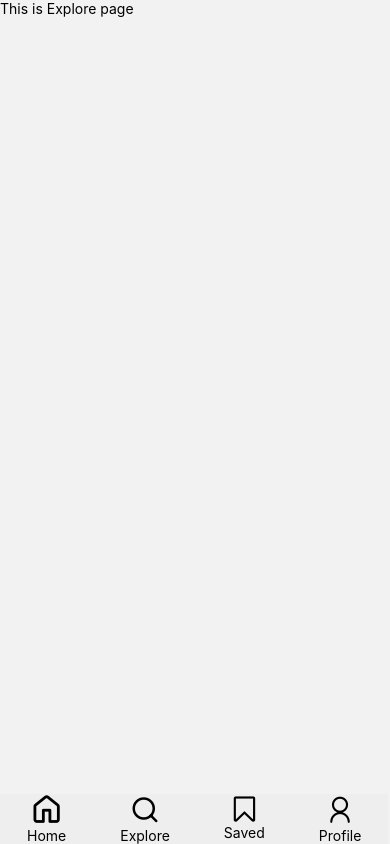
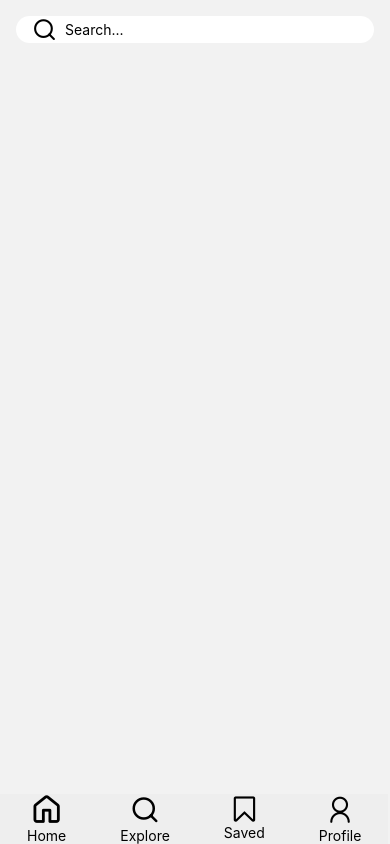
Before and after one commit to amirsadriofficial/News-App, a React Native app: screen /Explore in a window 390 px wide. Built offline with nearby package versions, Linux system fonts and the light colour scheme.

Commit message:
Create and styling explore header

```diff
--- a/src/screens/explore/Explore.tsx
+++ b/src/screens/explore/Explore.tsx
@@ -3,13 +3,28 @@
  */
 
 import React from 'react';
-import {Text} from 'react-native';
+import {SafeAreaView, TextInput, View} from 'react-native';
+import Feather from 'react-native-vector-icons/Feather';
 import Layout from '../../containers/layout/Layout';
+import styles from './styles/Explore.style';
 
 const Explore = ({navigation}: any) => {
+  const [number, onChangeNumber] = React.useState('');
+
   return (
     <Layout navigation={navigation}>
-      <Text>This is Explore page</Text>
+      <SafeAreaView>
+        <View style={styles.inputContainer}>
+          <Feather name="search" size={25} color="#000" />
+          <TextInput
+            style={styles.input}
+            onChangeText={onChangeNumber}
+            value={number}
+            placeholder="Search..."
+            keyboardType="default"
+          />
+        </View>
+      </SafeAreaView>
     </Layout>
   );
 };
--- /dev/null
+++ b/src/screens/explore/styles/Explore.style.ts
@@ -0,0 +1,19 @@
+import {StyleSheet} from 'react-native';
+
+export default StyleSheet.create({
+  inputContainer: {
+    display: 'flex',
+    flexDirection: 'row',
+    justifyContent: 'flex-start',
+    alignItems: 'center',
+    margin: 16,
+    paddingHorizontal: 16,
+    backgroundColor: '#fff',
+    borderRadius: 32,
+  },
+  input: {
+    marginLeft: 8,
+    height: '100%',
+    width: '100%',
+  },
+});
```
